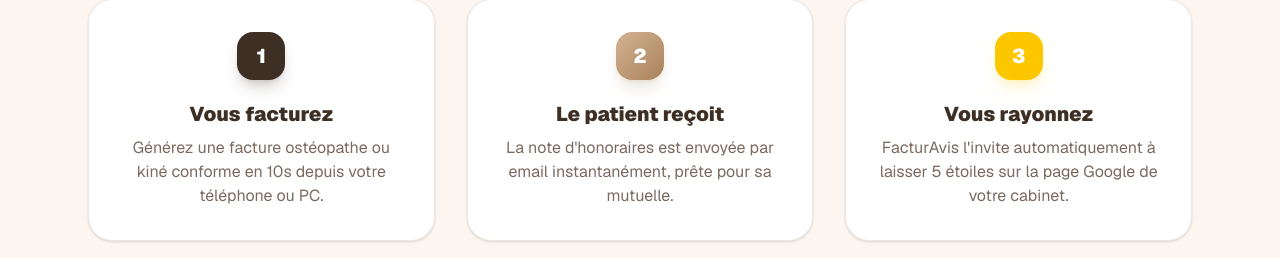
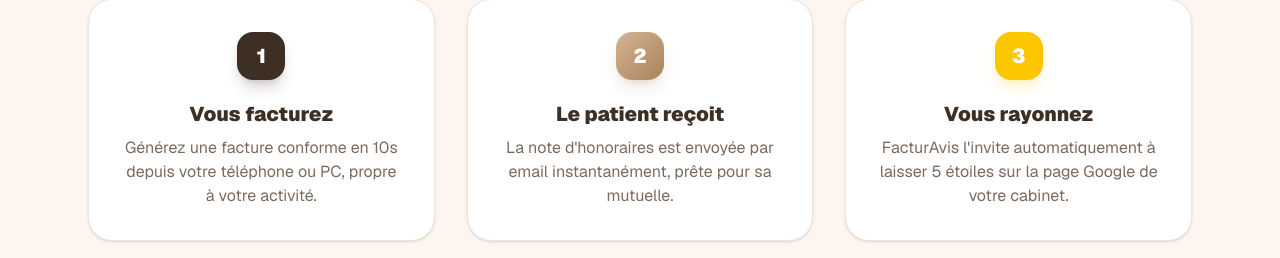
Before and after one commit to fahmicyrille-glitch/facturavis, a Next.js app: page / in a window 1280 px wide. Shown: the part 985-1243 px from the top of the page. Built offline with nearby package versions, Linux system fonts and the light colour scheme.

Commit message:
MultiPraticien

```diff
--- a/src/app/page.tsx
+++ b/src/app/page.tsx
@@ -160,7 +160,7 @@ export default function LandingPage() {
              <div className="bg-white p-6 md:p-8 rounded-3xl border border-[#f0e6de] shadow-sm relative z-10 hover:shadow-md transition-shadow">
                <div className="w-12 h-12 bg-[#3e2f25] text-white font-black text-xl flex items-center justify-center rounded-2xl mx-auto mb-5 shadow-lg shadow-[#3e2f25]/20">1</div>
                <h3 className="font-black text-lg md:text-xl mb-2">Vous facturez</h3>
-               <p className="text-sm md:text-base text-[#7a6a5f]">Générez une facture ostéopathe ou kiné conforme en 10s depuis votre téléphone ou PC.</p>
+               <p className="text-sm md:text-base text-[#7a6a5f]">Générez une facture conforme en 10s depuis votre téléphone ou PC, propre à votre activité.</p>
              </div>
 
              <div className="bg-white p-6 md:p-8 rounded-3xl border border-[#f0e6de] shadow-sm relative z-10 hover:shadow-md transition-shadow">
```
